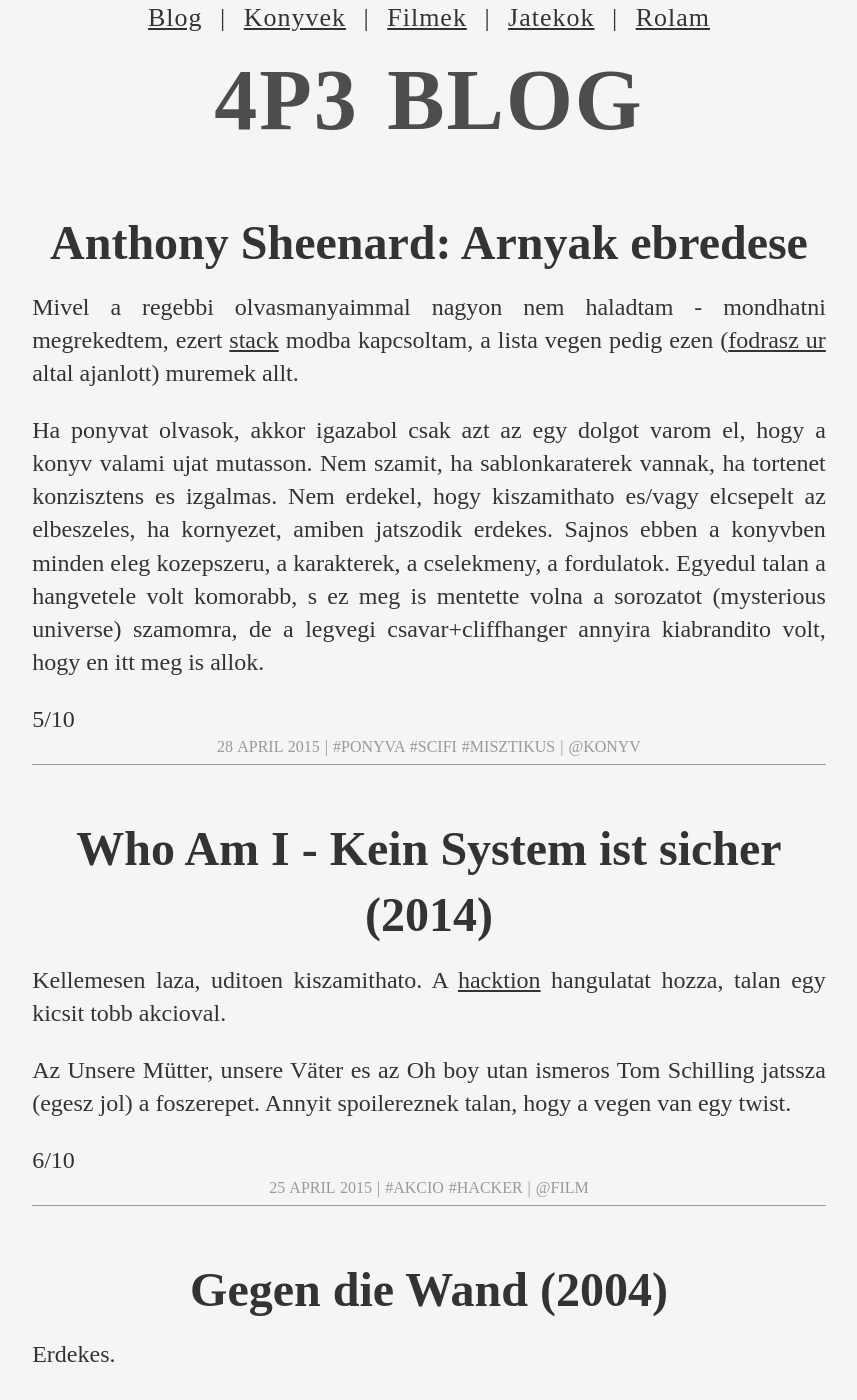
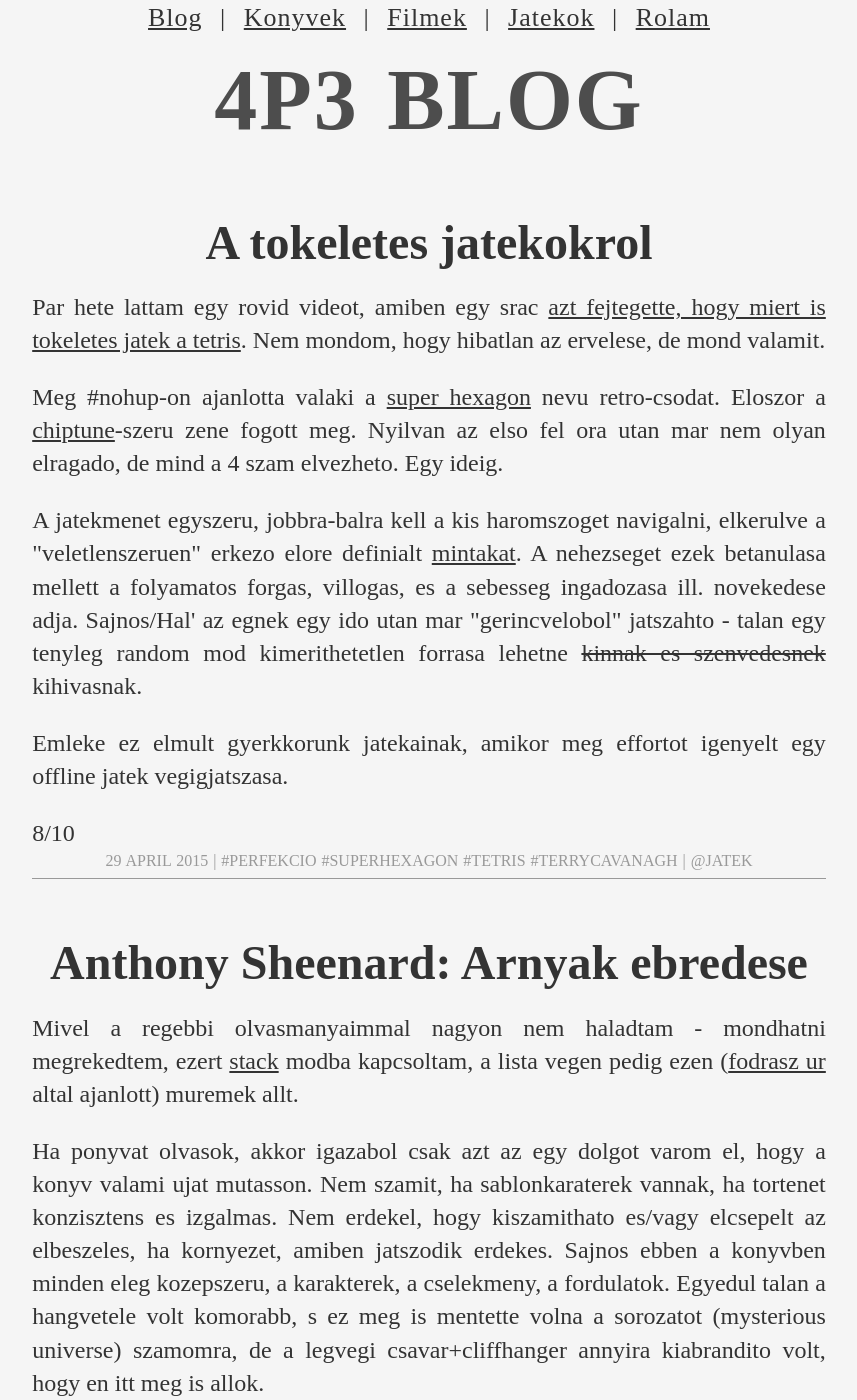
Before and after one commit to 4p3/4p3.github.io, a Jekyll site: the page built from index.html, in a window 1280 px wide and 1400 px high. Shown: the whole window, without its empty margins (211-1068 px from the left). Built offline with Jekyll 4.4.1, drawn with Linux system fonts in a browser that asks for light colours; Markdown is read by kramdown in place of the engine named in the settings; the list of posts is cut into pages by our own code; some of the changed text lies outside the part shown.

Commit message:
added superhexagon post

```diff
--- /dev/null
+++ b/_posts/2015-04-29-superhexagon.markdown
@@ -0,0 +1,17 @@
+---
+layout: post
+title:  "A tokeletes jatekokrol"
+date:   2015-04-29 11:01:26
+categories: 'jatek'
+tags: ['perfekcio', 'superhexagon', 'tetris','TerryCavanagh']
+---
+
+<p>Par hete lattam egy rovid videot, amiben egy srac <a href="https://www.youtube.com/watch?v=Tnztj1UlkQs">azt fejtegette, hogy miert is tokeletes jatek a tetris</a>. Nem mondom, hogy hibatlan az ervelese, de mond valamit.</p>
+
+<p>Meg #nohup-on ajanlotta valaki a <a href="http://www.superhexagon.com">super hexagon</a> nevu retro-csodat. Eloszor a <a href="https://de.wikipedia.org/wiki/Chiptune">chiptune</a>-szeru zene fogott meg. Nyilvan az elso fel ora utan mar nem olyan elragado, de mind a 4 szam elvezheto. Egy ideig.</p>
+
+<p>A jatekmenet egyszeru, jobbra-balra kell a kis haromszoget navigalni, elkerulve a "veletlenszeruen" erkezo elore definialt <a href="https://steamcommunity.com/sharedfiles/filedetails/?id=121153531">mintakat</a>. A nehezseget ezek betanulasa mellett a folyamatos forgas, villogas, es a sebesseg ingadozasa ill. novekedese adja. Sajnos/Hal' az egnek egy ido utan mar "gerincvelobol" jatszahto - talan egy tenyleg random mod kimerithetetlen forrasa lehetne <del>kinnak es szenvedesnek</del> kihivasnak.</p>
+
+<p>Emleke ez elmult gyerkkorunk jatekainak, amikor meg effortot igenyelt egy offline jatek vegigjatszasa.</p>
+
+<h4>8/10</h4>
--- a/rolam.html
+++ b/rolam.html
@@ -17,6 +17,6 @@ layout: default
     <div class="post-title">Az oldalrol par szot</div>
     <div class="post-content">
     <blockquote><p>Pont olyan kiabrandito ez is, mint amilyen a Faust volt. Marmint mast var az ember egy olyan konyvtol, ahol a fohost okolnek hivjak.</p></blockquote>
-    <p>Vilagrajottet jelentos mertekben segitettek: <a href="http://macaw.co">macaw</a>, <a href="https://www.sublimetext.com">sublime text</a>, <a href="http://www.sourcetreeapp.com">sourcetree</a>, <a href="http://windows.microsoft.com/en-us/internet-explorer/ie-11-worldwide-languages">ie11</a>.</p>
+    <p>Vilagrajottet jelentos mertekben segitettek: <a href="http://macaw.co">macaw</a>, <a href="https://www.sublimetext.com">sublime text</a>, <a href="http://www.sourcetreeapp.com">sourcetree</a>, <a href="http://www.opera.com/">opera</a>.</p>
     <p>Irja <a href="mailto:seredi@gmail.com">4p3</a>, teszteli a <a href="https://travis-ci.org">travis-ci</a>, generalja a <a href="http://jekyllrb.com">jekyll</a>, hostolja a <a href="https://pages.github.com">github</a> es kiszolgalja a <a href="https://www.cloudflare.com/">cloudflare</a>. A fontokat a <a href="https://typekit.com/colophons/ajd7dau">typekit</a>, az alahuzasokat pedig a <a href="https://github.com/EagerIO/SmartUnderline">smartunderline</a> kozmetikazza.</p>
     </div>
```
